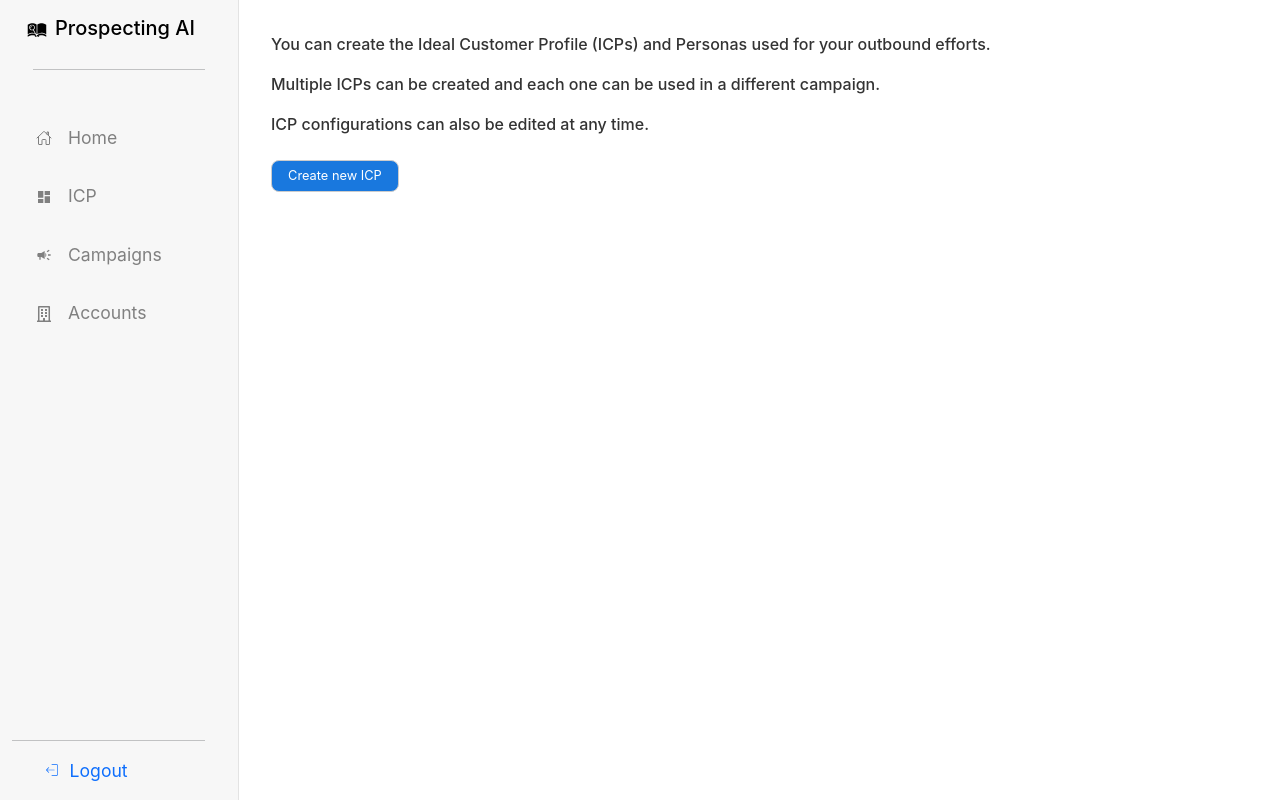
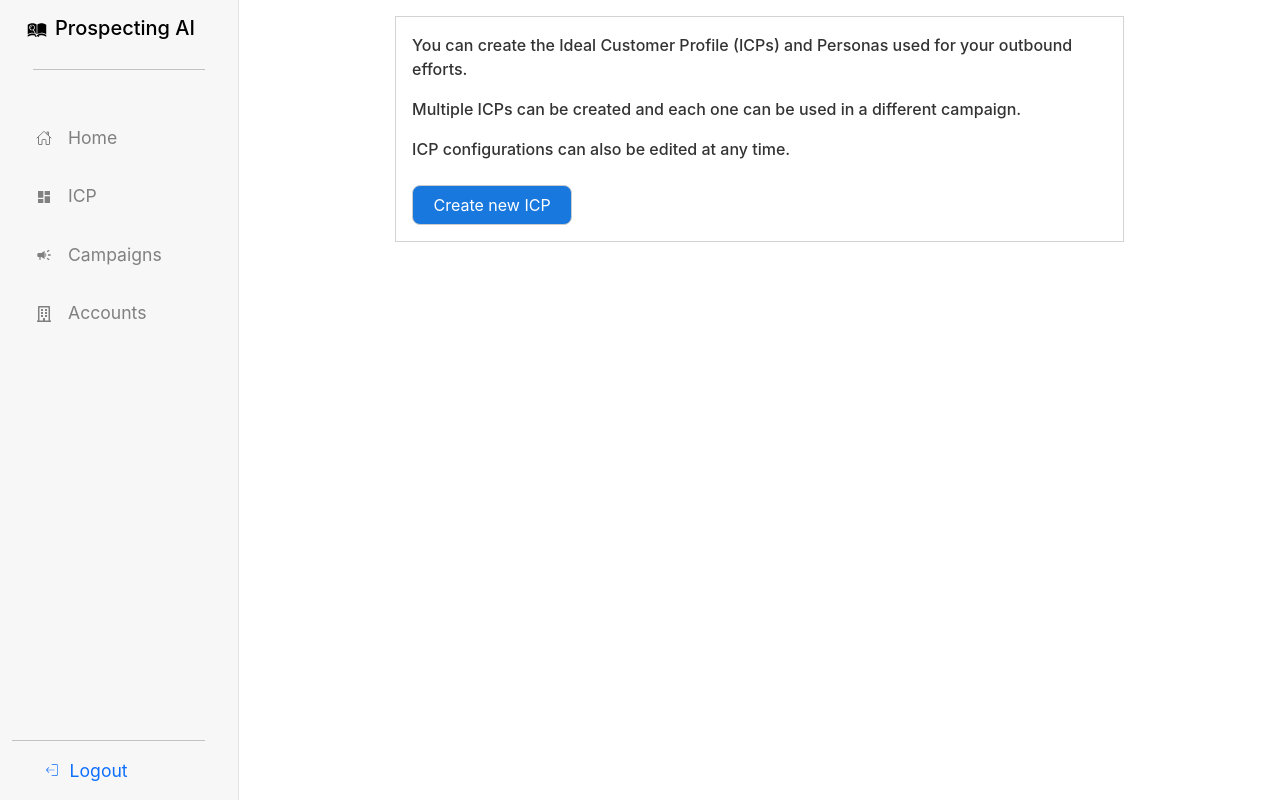
Before and after one commit to Userport-ai/prospecting-ai, a React (Create React App) app: page /icp in a window 1280 px wide. Built offline with nearby package versions, Linux system fonts and the light colour scheme.

Commit message:
Made ICP creation page with instructions a bit nicer

```diff
--- a/src/App.js
+++ b/src/App.js
@@ -11,7 +11,7 @@
         {/* We need container-fluid class to remaining screen width for the app is fully taken. */}
         <div
           id="app-div"
-          className="container-fluid d-flex justify-content-start p-0"
+          className="container-fluid d-flex justify-content-center p-0"
         >
           <Outlet />
         </div>
--- a/src/icp.css
+++ b/src/icp.css
@@ -1,14 +1,19 @@
+#icp-instructions-div {
+  width: 70%;
+  border: 1px solid lightgrey;
+  height: fit-content;
+}
+
 #icp-instructions-div p {
   color: #333;
-  max-width: 80%;
   font-size: 1rem;
   font-weight: 450;
 }
 
 #icp-instructions-div button {
-  font-size: 0.8rem;
-  width: 8rem;
-  height: 2rem;
+  font-size: 1rem;
+  width: 10rem;
+  height: 2.5rem;
   background-color: #1978de;
   color: white;
   border-radius: 8px;
--- a/src/icp.js
+++ b/src/icp.js
@@ -18,11 +18,13 @@
         </p>
         <p>ICP configurations can also be edited at any time.</p>
       </div>
-      <Link to="/icp/create">
-        <button type="button" className="mt-2">
-          Create new ICP
-        </button>
-      </Link>
+      <div className="d-flex justify-content-start">
+        <Link to="/icp/create">
+          <button type="button" className="mt-2">
+            Create new ICP
+          </button>
+        </Link>
+      </div>
     </div>
   );
 }
```
